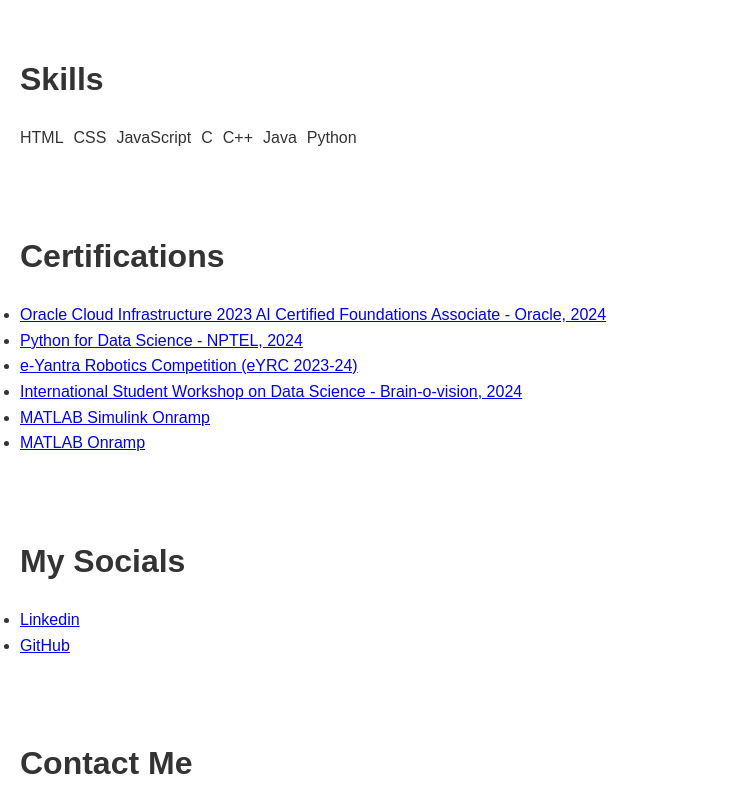
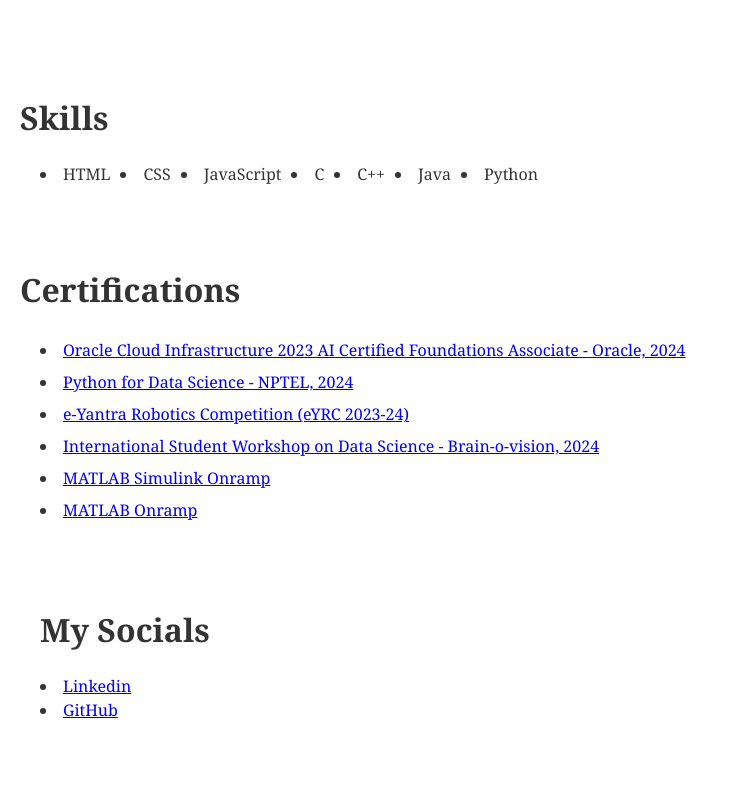
Before and after one commit to PranayRajak-1234/Portfolio, a plain HTML site: page index.html in a window 1280 px wide. Shown: the part 1100-1899 px from the top of the page, without its empty margins (0-745 px from the left). Drawn offline with Linux system fonts and the light colour scheme.

Commit message:
Update styles.css

```diff
--- a/styles.css
+++ b/styles.css
@@ -7,9 +7,9 @@
 
 /* Basic Styling */
 body {
-    font-family: Arial, sans-serif;
+    font-family: Georgia, 'Times New Roman', Times, serif;
     color: #333;
-    line-height: 1.6;
+    line-height: 1.5;
 }
 
 /* Header */
@@ -37,6 +37,7 @@
 /* Hero Section */
 #hero {
     background: url('HeroImage.jpg') center center/cover no-repeat;
+    background-size: cover;
     color: #fff;
     text-align: center;
     padding: 100px 20px;
@@ -65,15 +66,27 @@
     margin-bottom: 20px;
 }
 
+h3{
+
+    margin-bottom: 15px;
+}
+
 /* Project and Skills */
 .project {
     margin-bottom: 20px;
 }
 
 #skills ul {
-    list-style: none;
+    list-style: inside;
     display: flex;
     gap: 10px;
+    margin-left: 20px;
+}
+
+#certifications ul{
+    list-style: inside;
+    line-height: 2;
+    margin-left: 20px;
 }
 
 /* Contact Form */
@@ -97,3 +110,9 @@
     border: none;
     cursor: pointer;
 }
+
+
+#socials{
+    list-style: inside;
+    margin-left: 20px;
+}
```
